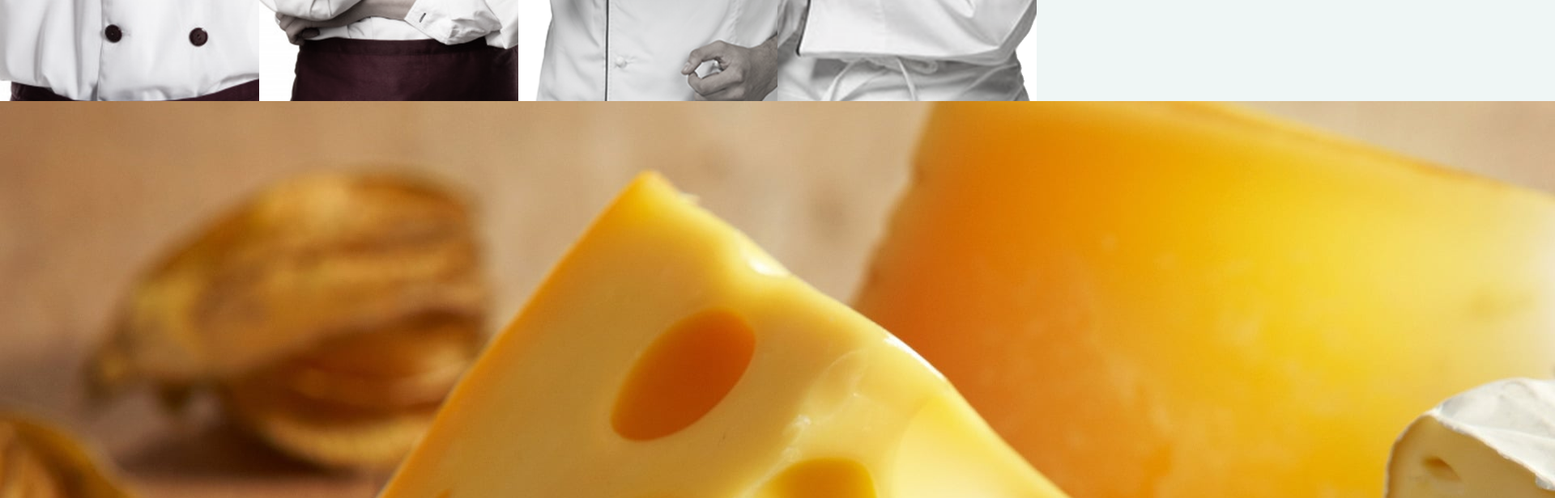
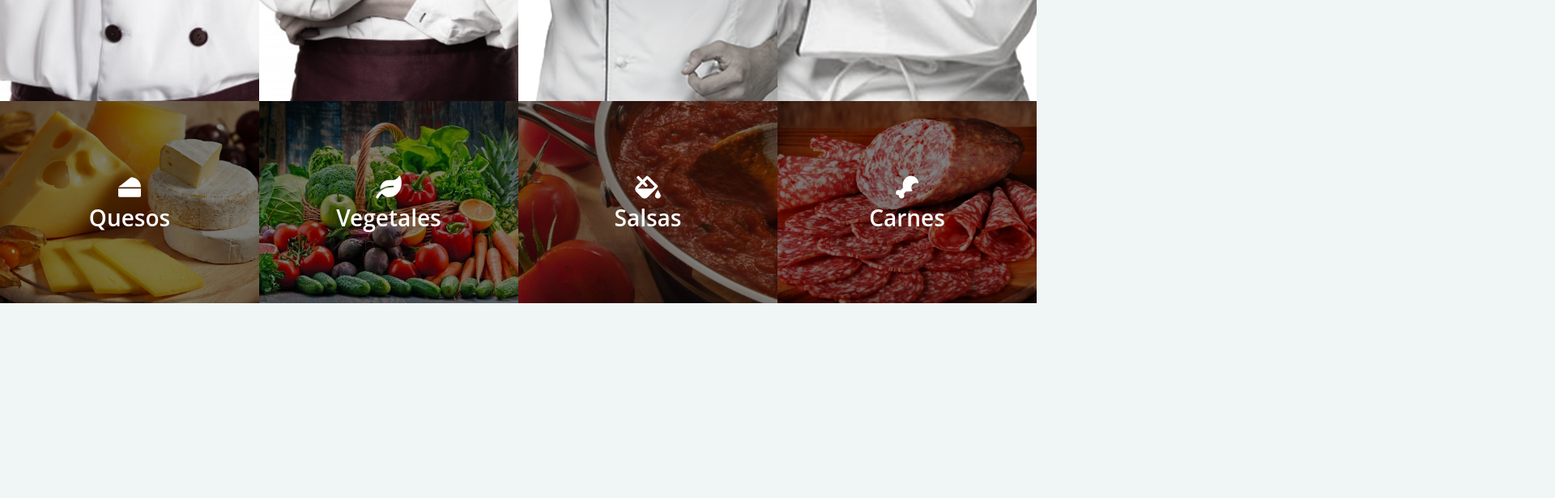
Before and after one commit to Liliancardenas/creandoRestaurant, a website: page view/index.html in a window 1280 px wide. Shown: the part 2280-2896 px from the top of the page at 81% size, 1920 px wide, since content can reach past the window. After the commit the page ends 2655 px from the top, so only its background shows below. Drawn offline with Linux system fonts and the light colour scheme.

Commit message:
Css listo de la seccion de ingredientes

```diff
--- a/CSS/style.css
+++ b/CSS/style.css
@@ -403,6 +403,53 @@ body{
     scale: 2;
 }
 
+#ingredientes{
+    display: flex;
+    justify-content: center;
+    align-items: center;
+}
+
+.ingre{
+    flex-grow: 1;
+    overflow: hidden;
+    position: relative;
+    height: 250px;
+}
+
+.imagen-ingre{
+    position: absolute;
+    height: 100%;
+    left: 50%;
+    transform: translateX(-50%);
+}
+
+.info-ingre{
+    position: absolute;
+    display: flex;
+    justify-content: center;
+    align-items: center;
+    flex-direction: column;
+    width: 100%;
+    height: 100%;
+    background: rgb(0, 0, 0, 0.5);
+    transition: all 0.3s;
+}
+
+.info-ingre p{
+    font-size: 28px;
+    font-weight: 600;
+    transition: all 0.3s;
+    color: #FFF;
+}
+
+.info-ingre:hover{
+    background: rgb(0, 0, 0, 0.25);
+
+}
+
+.info-ingre:hover p{
+    transform: translateY(10px);
+}
 
 /*Media queries*/
 @media screen and (max-width: 850px){
@@ -497,4 +544,8 @@ body{
     .descripcion-producto h2{
         font-size: 3vw;
     }
+
+    .info-ingre .txt-ingre{
+        display: none;
+    }
 }
--- a/view/index.html
+++ b/view/index.html
@@ -191,32 +191,32 @@
 
     <section id="ingredientes">
         <div class="ingre">
-            <img src="../img/ingredientes1.jpg" alt="">
-            <div>
+            <img src="../img/ingredientes1.jpg" alt="" class="imagen-ingre">
+            <div class="info-ingre">
                 <p><span class="fas fa-cheese"></span></p>
                 <p class="txt-ingre">Quesos</p>
             </div>
         </div>
 
         <div class="ingre">
-            <img src="../img/ingredientes2.jpg" alt="">
-            <div>
+            <img src="../img/ingredientes2.jpg" alt="" class="imagen-ingre">
+            <div class="info-ingre">
                 <p><span class="fas fa-leaf"></span></p>
                 <p class="txt-ingre">Vegetales</p>
             </div>
         </div>
 
         <div class="ingre">
-            <img src="../img/ingredientes3.jpg" alt="">
-            <div>
+            <img src="../img/ingredientes3.jpg" alt="" class="imagen-ingre">
+            <div class="info-ingre">
                 <p><span class="fas fa-fill-drip"></span></p>
                 <p class="txt-ingre">Salsas</p>
             </div>
         </div>
 
         <div class="ingre">
-            <img src="../img/ingredientes4.jpg" alt="">
-            <div>
+            <img src="../img/ingredientes4.jpg" alt="" class="imagen-ingre">
+            <div class="info-ingre">
                 <p><span class="fas fa-drumstick-bite"></span></p>
                 <p class="txt-ingre">Carnes</p>
             </div>
```
